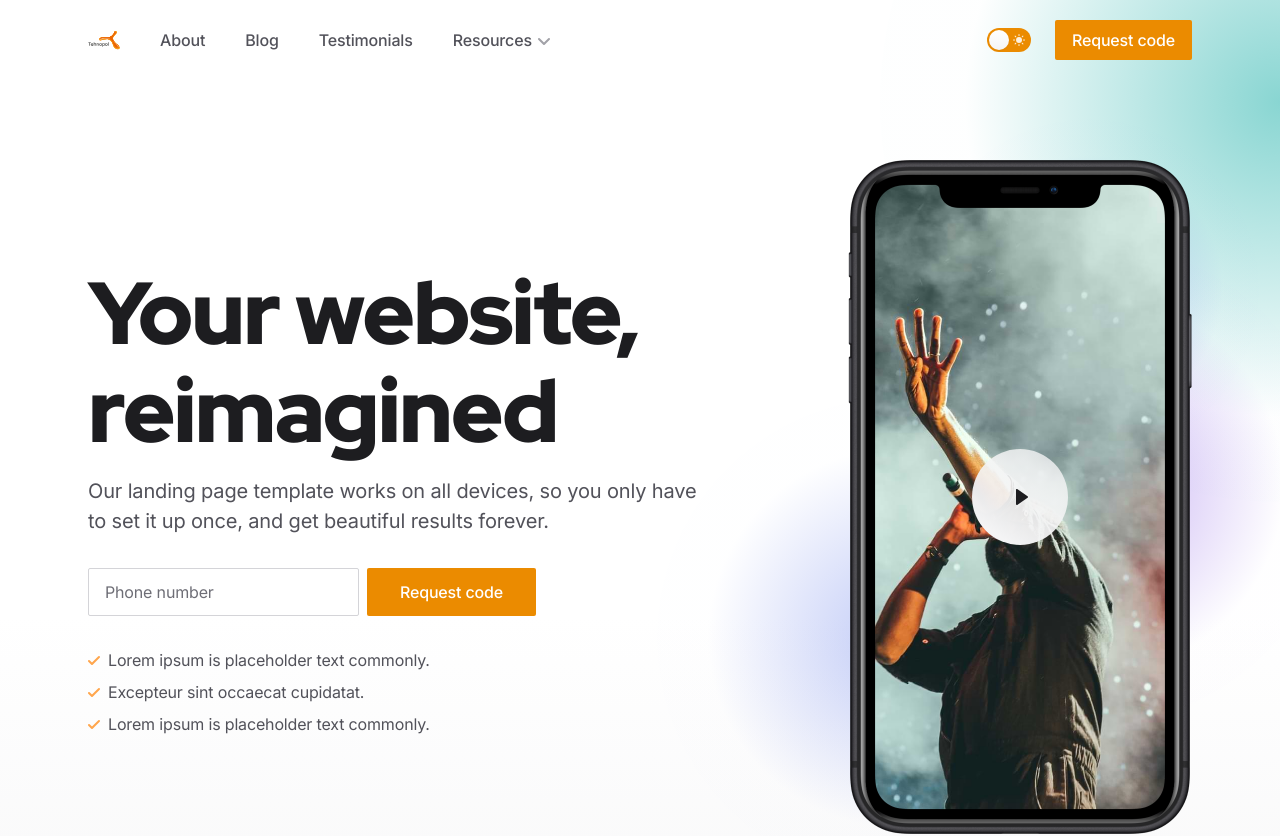
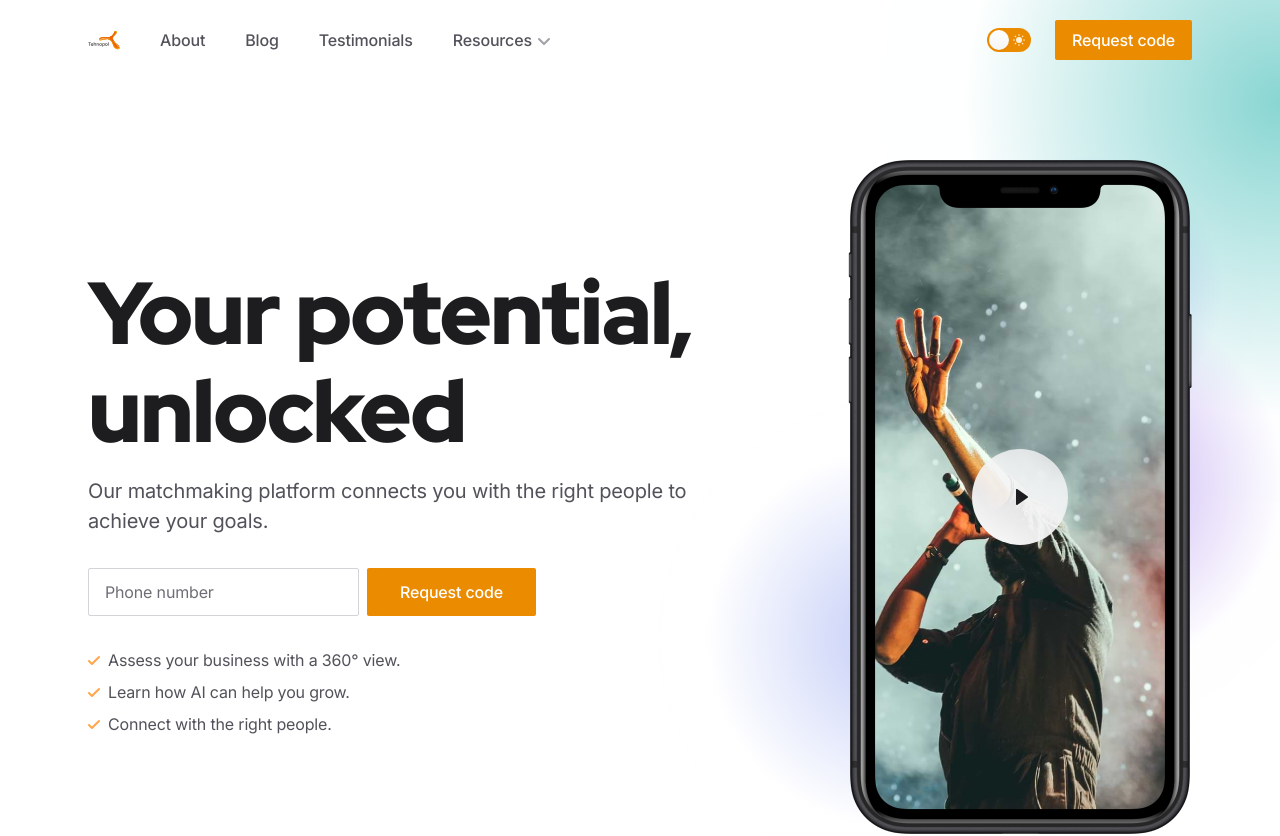
Before and after one commit to artifig/tehnopol-matchmaking, a Next.js app: page / in a window 1280 px wide. Shown: the top 836 px of the page. Built offline with nearby package versions, Linux system fonts and the light colour scheme.

Commit message:
Update homepage and hero component for Tehnopol branding

```diff
--- a/app/page.tsx
+++ b/app/page.tsx
@@ -1,6 +1,6 @@
 export const metadata = {
-  title: 'Home - Appy',
-  description: 'Page description',
+  title: 'Home - Tehnopol Matchmaking',
+  description: 'Our matchmaking platform connects you with the right people to achieve your goals.',
 }
 
 import PageIllustration from '@/components/page-illustration'
@@ -22,14 +22,14 @@ export default function Home() {
         <PageIllustration />
       </div>
       <Hero />
-      <Stats />
+      {/* <Stats />
       <Carousel />
       <Tabs />
       <Process />
       <PricingTables />
       <TestimonialsBlocks />
       <FeaturesBlocks />
-      <Cta />
+      <Cta /> */}
     </>
   )
 }
--- a/components/hero-home.tsx
+++ b/components/hero-home.tsx
@@ -12,8 +12,8 @@ export default function HeroHome() {
 
             {/* Content */}
             <div className="md:col-span-7 lg:col-span-7 mb-8 md:mb-0 text-center md:text-left">
-              <h1 className="h1 lg:text-6xl mb-4 font-red-hat-display font-black" data-aos="fade-down">Your website, reimagined</h1>
-              <p className="text-xl text-gray-600 dark:text-gray-400" data-aos="fade-down" data-aos-delay="150">Our landing page template works on all devices, so you only have to set it up once, and get beautiful results forever.</p>
+              <h1 className="h1 lg:text-6xl mb-4 font-red-hat-display font-black" data-aos="fade-down">Your potential, unlocked</h1>
+              <p className="text-xl text-gray-600 dark:text-gray-400" data-aos="fade-down" data-aos-delay="150">Our matchmaking platform connects you with the right people to achieve your goals.</p>
               {/* CTA form */}
               <form className="mt-8" data-aos="fade-down" data-aos-delay="300">
                 <div className="flex flex-col sm:flex-row justify-center max-w-sm mx-auto sm:max-w-md md:mx-0">
@@ -28,19 +28,19 @@ export default function HeroHome() {
                   <svg className="w-3 h-3 fill-current text-orange-400 mr-2 shrink-0" viewBox="0 0 12 12" xmlns="http://www.w3.org/2000/svg">
                     <path d="M10.28 2.28L3.989 8.575 1.695 6.28A1 1 0 00.28 7.695l3 3a1 1 0 001.414 0l7-7A1 1 0 0010.28 2.28z" />
                   </svg>
-                  <span>Lorem ipsum is placeholder text commonly.</span>
+                  <span>Assess your business with a 360° view.</span>
                 </li>
                 <li className="flex items-center mb-2">
                   <svg className="w-3 h-3 fill-current text-orange-400 mr-2 shrink-0" viewBox="0 0 12 12" xmlns="http://www.w3.org/2000/svg">
                     <path d="M10.28 2.28L3.989 8.575 1.695 6.28A1 1 0 00.28 7.695l3 3a1 1 0 001.414 0l7-7A1 1 0 0010.28 2.28z" />
                   </svg>
-                  <span>Excepteur sint occaecat cupidatat.</span>
+                  <span>Learn how AI can help you grow.</span>
                 </li>
                 <li className="flex items-center mb-2">
                   <svg className="w-3 h-3 fill-current text-orange-400 mr-2 shrink-0" viewBox="0 0 12 12" xmlns="http://www.w3.org/2000/svg">
                     <path d="M10.28 2.28L3.989 8.575 1.695 6.28A1 1 0 00.28 7.695l3 3a1 1 0 001.414 0l7-7A1 1 0 0010.28 2.28z" />
                   </svg>
-                  <span>Lorem ipsum is placeholder text commonly.</span>
+                  <span>Connect with the right people.</span>
                 </li>
               </ul>
             </div>
```
